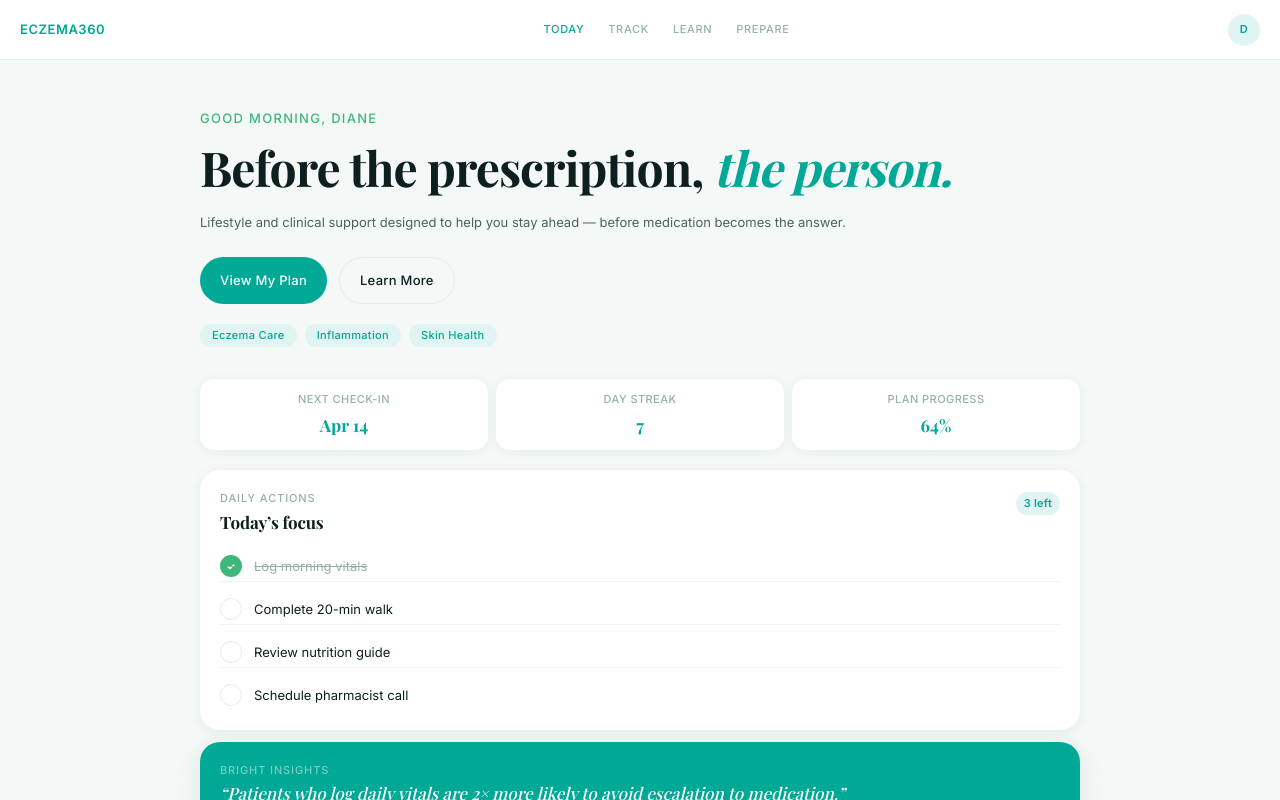
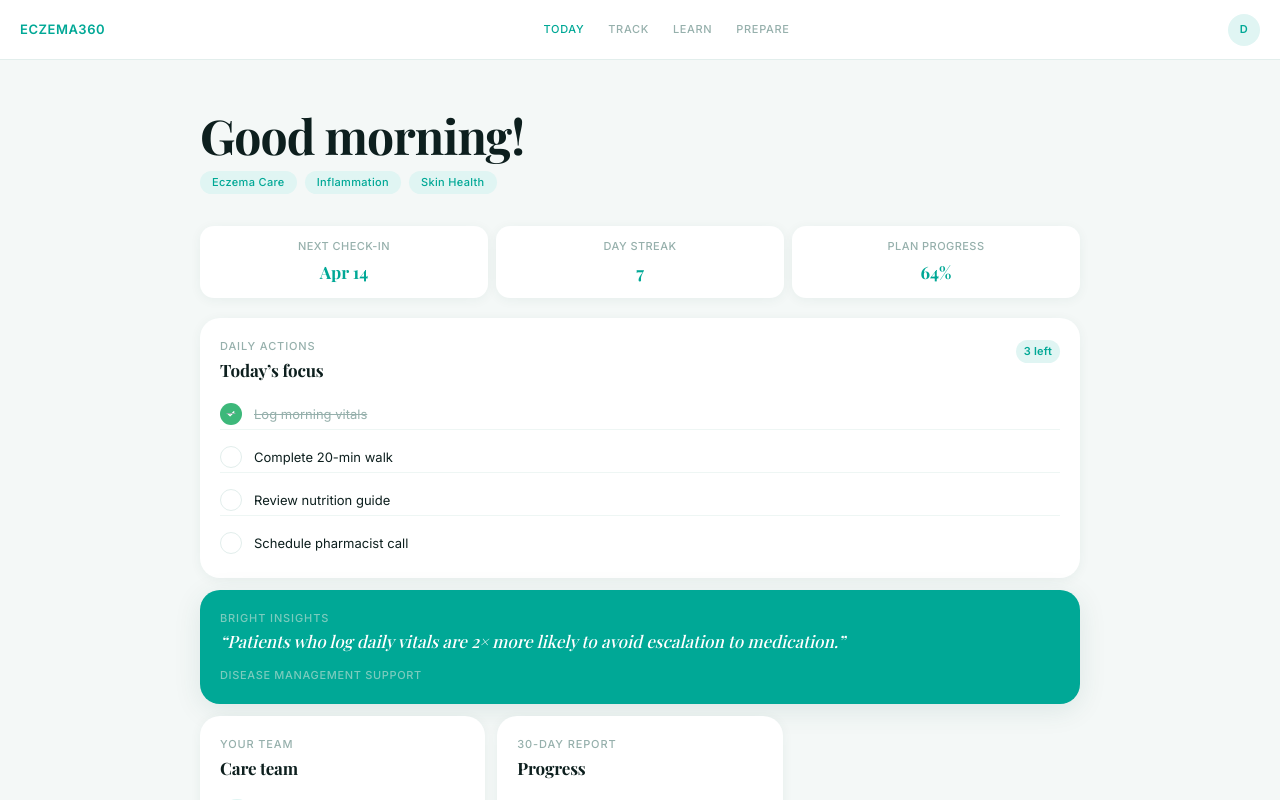
Before and after one commit to isramohamed-crypto/cardiometabolic-insights, a React (Vite) app: page / in a window 1280 px wide. Shown: the top 800 px of the page. Built offline with nearby package versions, Linux system fonts and the light colour scheme; a web font is replaced by a local one.

Commit message:
removed layout sections

```diff
--- a/src/components/Hero.jsx
+++ b/src/components/Hero.jsx
@@ -3,17 +3,7 @@ import React from 'react'
 export default function Hero() {
   return (
     <section className="hero">
-      <p className="hero__eyebrow">Good morning, Diane</p>
-      <h1 className="hero__headline">
-        Before the prescription, <em>the person.</em>
-      </h1>
-      <p className="hero__sub">
-        Lifestyle and clinical support designed to help you stay ahead — before medication becomes the answer.
-      </p>
-      <div className="hero__actions">
-        <button className="btn btn--primary">View My Plan</button>
-        <button className="btn btn--ghost">Learn More</button>
-      </div>
+      <h1 className="hero__headline hero__headline--greeting">Good morning!</h1>
       <div className="hero__tags">
         <span className="tag">Eczema Care</span>
         <span className="tag">Inflammation</span>
--- a/src/index.css
+++ b/src/index.css
@@ -177,7 +177,23 @@ svg { display: block; }
   line-height: 1.15;
   letter-spacing: -0.02em;
   color: var(--color-text-primary);
+  margin-bottom: var(--space-2);
+}
+.hero__tagline {
+  font-family: var(--font-serif);
+  font-size: var(--font-size-xl);
+  font-weight: 500;
+  line-height: 1.3;
+  color: var(--color-text-secondary);
   margin-bottom: var(--space-4);
+}
+.hero__tagline em {
+  font-style: italic;
+  color: var(--color-teal);
+}
+.hero__headline--greeting {
+  font-size: var(--font-size-2xl);
+  font-weight: 600;
 }
 .hero__headline em {
   font-style: italic;
```
